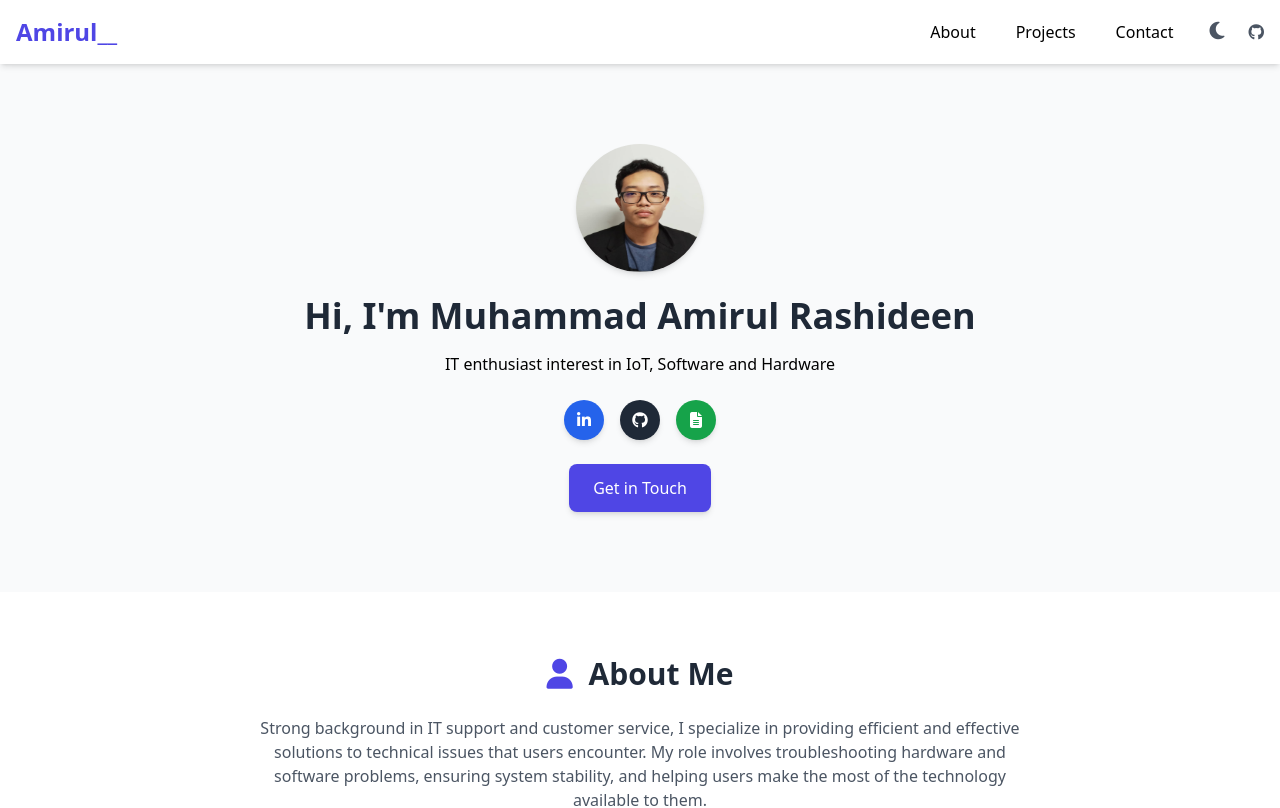
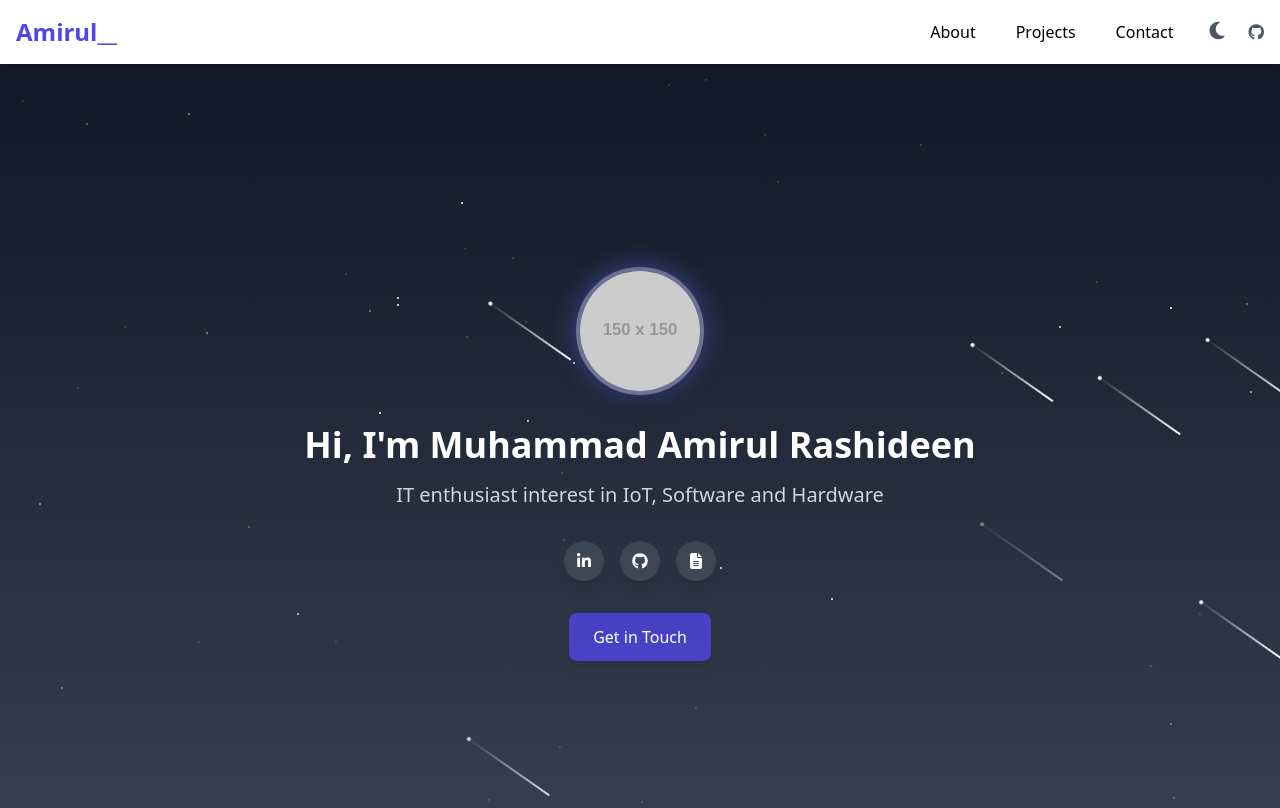
Before and after one commit to myruldeen/portfolio-website, a Vue app: page / in a window 1280 px wide. Shown: the top 808 px of the page. Built offline with nearby package versions, Linux system fonts and the light colour scheme.

Commit message:
add meteor shower animation on hero section

```diff
--- a/src/components/HeroSection.vue
+++ b/src/components/HeroSection.vue
@@ -1,57 +1,200 @@
 <template>
-  <section id="hero" class="section bg-gray-50 text-center py-20">
-    <div class="container mx-auto px-4">
+  <section class="min-h-screen relative overflow-hidden bg-gradient-to-b from-gray-900 to-gray-700 dark:from-black dark:to-gray-900">
+    <!-- Meteor Shower -->
+    <div class="meteor-shower">
+      <div v-for="n in 20" :key="n"
+           class="meteor"
+           :style="{
+             '--delay': `${Math.random() * 10}s`,
+             '--top': `${Math.random() * 90}%`,
+             '--left': `${Math.random() * 100}%`,
+           }">
+      </div>
+    </div>
+
+    <!-- Stars Background -->
+    <div class="stars-container">
+      <div v-for="n in 50" :key="`star-${n}`"
+           class="star"
+           :style="{
+             top: `${Math.random() * 100}%`,
+             left: `${Math.random() * 100}%`,
+             animationDelay: `${Math.random() * 5}s`
+           }">
+      </div>
+    </div>
+
+    <!-- Content -->
+    <div class="container mx-auto px-4 relative z-10 h-screen flex items-center justify-center">
+      <div class="text-center">
         <!-- Profile Image -->
-      <div class="mb-6">
+        <div class="mb-6 relative inline-block">
+          <div class="absolute inset-0 bg-indigo-500 rounded-full blur-md opacity-50"></div>
           <img
-          src="../assets/myself.png"
+            src="https://via.placeholder.com/150"
             alt="Muhammad Amirul Rashideen"
-          class="w-32 h-32 rounded-full mx-auto shadow-md transform transition duration-300 hover:scale-110 hover:shadow-lg"
+            class="w-32 h-32 rounded-full relative z-10 border-4 border-white/30
+                   shadow-xl transform transition duration-300
+                   hover:scale-110 hover:border-indigo-400/50"
           />
         </div>
 
         <!-- Name and Title -->
-      <h2 class="text-4xl font-extrabold text-gray-800">
+        <h2 class="text-4xl font-extrabold text-white mb-4
+                   animate-fadeIn [animation-delay:200ms]">
           Hi, I'm Muhammad Amirul Rashideen
         </h2>
 
-      <p class="mt-4">
+        <p class="mt-4 text-gray-300 text-xl mb-8
+                  animate-fadeIn [animation-delay:400ms]">
           IT enthusiast interest in IoT, Software and Hardware
         </p>
 
         <!-- Social Links -->
-      <div class="mt-6 flex justify-center space-x-4">
-        <a href="https://linkedin.com/in/muhd-amirul-rashideen-zaidi-65682015a/"
+        <div class="mt-6 flex justify-center space-x-4
+                    animate-fadeIn [animation-delay:600ms]">
+          <a href="https://linkedin.com/in/yourusername"
              title="LinkedIn"
              target="_blank"
-           class="w-10 h-10 bg-blue-600 text-white rounded-full flex items-center justify-center shadow-md hover:bg-blue-500">
+             class="w-10 h-10 bg-white/10 backdrop-blur-sm text-white rounded-full
+                    flex items-center justify-center shadow-lg
+                    hover:bg-indigo-500 hover:scale-110
+                    transform transition duration-300">
             <i class="fab fa-linkedin-in"></i>
           </a>
 
-        <a href="https://github.com/myruldeen"
+          <a href="https://github.com/yourusername"
              title="Github"
              target="_blank"
-           class="w-10 h-10 bg-gray-800 text-white rounded-full flex items-center justify-center shadow-md hover:bg-gray-700">
+             class="w-10 h-10 bg-white/10 backdrop-blur-sm text-white rounded-full
+                    flex items-center justify-center shadow-lg
+                    hover:bg-indigo-500 hover:scale-110
+                    transform transition duration-300">
             <i class="fab fa-github"></i>
           </a>
 
-        <a href="https://drive.google.com/file/d/1exSnCRh-O1PAFCi9pynZsNdiZAg_OLmX/view"
+          <a href="resume.pdf"
              title="Resume"
              target="_blank"
-           class="w-10 h-10 bg-green-600 text-white rounded-full flex items-center justify-center shadow-md hover:bg-green-500">
+             class="w-10 h-10 bg-white/10 backdrop-blur-sm text-white rounded-full
+                    flex items-center justify-center shadow-lg
+                    hover:bg-indigo-500 hover:scale-110
+                    transform transition duration-300">
             <i class="fas fa-file-alt"></i>
           </a>
         </div>
 
         <!-- Contact Button -->
         <a href="#contact"
-         class="mt-6 inline-block px-6 py-3 bg-indigo-600 text-white rounded-lg shadow-md hover:bg-indigo-500">
+           class="mt-8 inline-block px-6 py-3 bg-indigo-600/80 backdrop-blur-sm
+                  text-white rounded-lg shadow-lg hover:bg-indigo-500
+                  transform transition duration-300 hover:scale-105
+                  animate-fadeIn [animation-delay:800ms]">
           Get in Touch
         </a>
+      </div>
+    </div>
+
+    <!-- Scroll Indicator -->
+    <div class="absolute bottom-8 left-1/2 transform -translate-x-1/2
+                animate-bounce text-white/70 cursor-pointer z-10">
+      <i class="fas fa-chevron-down"></i>
     </div>
   </section>
 </template>
 
 <script setup>
-// No script needed for this version
+// No script needed
 </script>
+
+<style scoped>
+/* Animation keyframes */
+@keyframes fadeIn {
+  from {
+    opacity: 0;
+    transform: translateY(20px);
+  }
+  to {
+    opacity: 1;
+    transform: translateY(0);
+  }
+}
+
+@keyframes twinkle {
+  0%, 100% {
+    opacity: 0.3;
+    transform: scale(0.8);
+  }
+  50% {
+    opacity: 1;
+    transform: scale(1);
+  }
+}
+
+@keyframes meteor {
+  0% {
+    transform: rotate(215deg) translateX(0);
+    opacity: 1;
+  }
+  70% {
+    opacity: 1;
+  }
+  100% {
+    transform: rotate(215deg) translateX(-500px);
+    opacity: 0;
+  }
+}
+
+/* Stars */
+.star {
+  position: absolute;
+  width: 2px;
+  height: 2px;
+  background-color: white;
+  border-radius: 50%;
+  opacity: 0.3;
+  animation: twinkle 2s infinite;
+}
+
+/* Meteor shower */
+.meteor-shower {
+  position: absolute;
+  inset: 0;
+  overflow: hidden;
+}
+
+.meteor {
+  position: absolute;
+  top: var(--top);
+  left: var(--left);
+  width: 100px;
+  height: 2px;
+  background: linear-gradient(90deg, white, transparent);
+  animation: meteor 3s linear infinite;
+  animation-delay: var(--delay);
+  transform-origin: right;
+  opacity: 0;
+}
+
+.meteor::before {
+  content: '';
+  position: absolute;
+  width: 4px;
+  height: 4px;
+  border-radius: 50%;
+  background-color: white;
+  right: 0;
+  top: -1px;
+}
+
+/* Fade in animation classes */
+.animate-fadeIn {
+  opacity: 0;
+  animation: fadeIn 1s ease-out forwards;
+}
+
+/* Optional: Add glow effect to profile image */
+.profile-glow {
+  filter: drop-shadow(0 0 10px rgba(99, 102, 241, 0.5));
+}
+</style>
```
Lines whose indentation alone changed are shown as unchanged.
